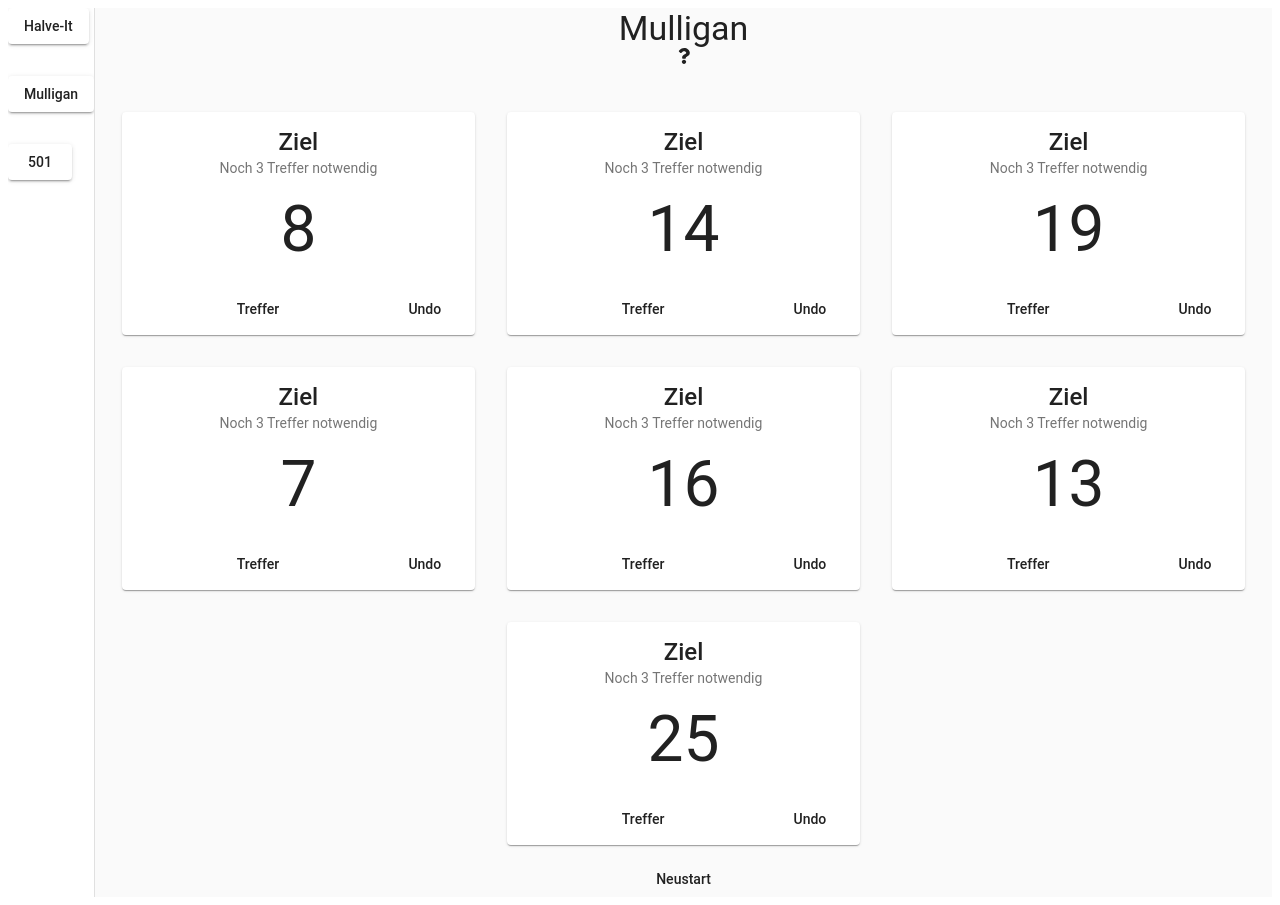
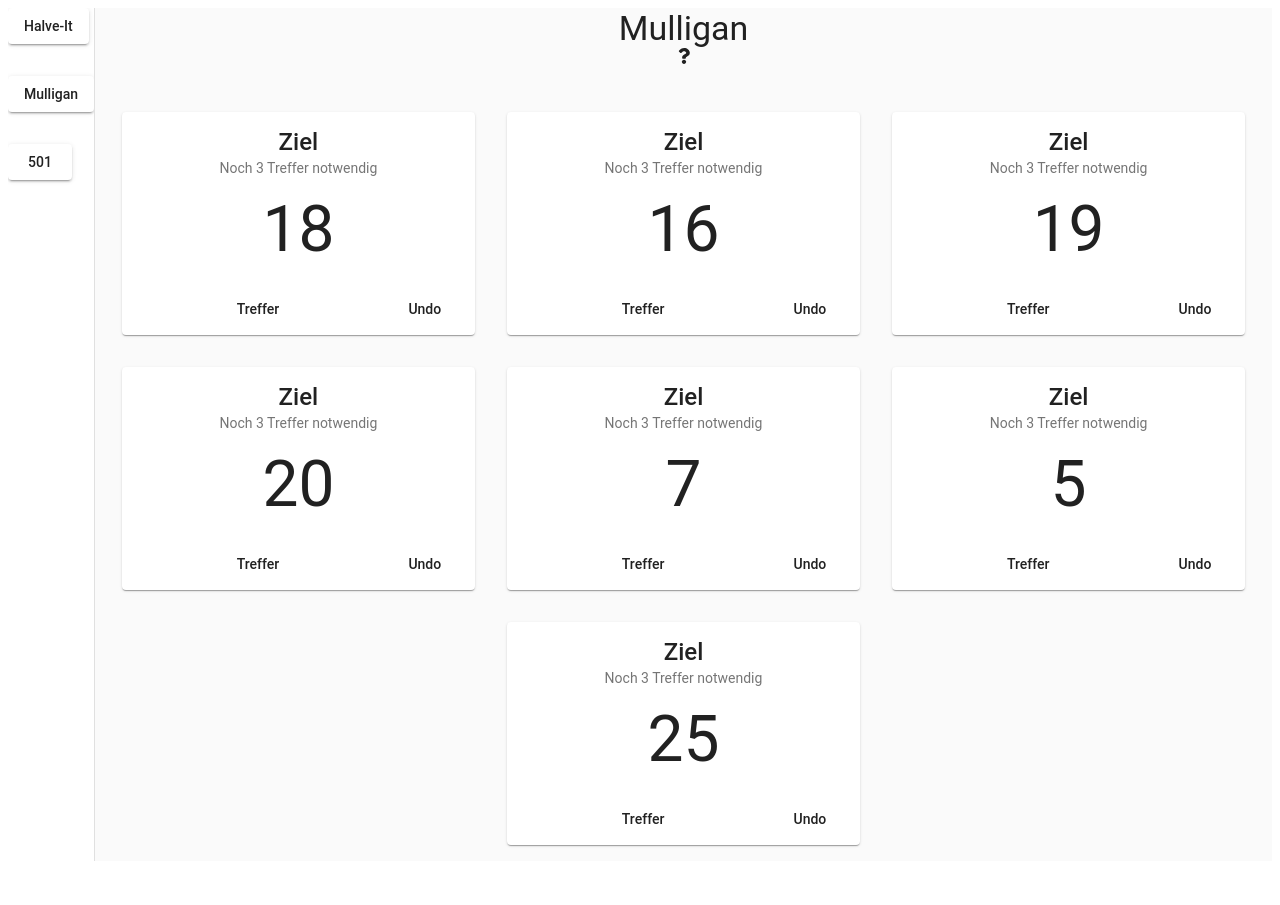
Before and after one commit to rehne93/web-dart-games, an Angular app: page /mulligan in a window 1280 px wide. After the commit the page ends 869 px from the top, so only its background shows below. Built offline with nearby package versions, Linux system fonts and the light colour scheme.

Commit message:
Reset Button in Mulliganservice entfernt

```diff
--- a/src/app/mulligan/mulligan.service.ts
+++ b/src/app/mulligan/mulligan.service.ts
@@ -1,26 +1,22 @@
-import {Injectable} from '@angular/core';
+import { Injectable } from '@angular/core';
 
 @Injectable({
   providedIn: 'root'
 })
 export class MulliganService {
 
-  currentNumbers: number[] = [];
-
-
   constructor() {
   }
 
-
-  public insertNumber(num: number) {
-    this.currentNumbers.push(num);
-  }
-
-  public numberUsed(num: number): boolean {
-    return this.currentNumbers.indexOf(num) !== -1;
-  }
-
-  public resetNumbers() {
-    this.currentNumbers = [];
+  public createNumbers():number[] {
+    const numbers = [];
+    while (numbers.length < 6) {
+      const num = Math.floor(Math.random() * 20 + 1);
+      if (numbers.indexOf(num) === -1) {
+        numbers.push(num);
+      } else {
+      }
+    }
+    return numbers;
   }
 }
--- a/src/app/mulligan/mulligan/mulligan.component.html
+++ b/src/app/mulligan/mulligan/mulligan.component.html
@@ -7,11 +7,9 @@
   </div>
 
   <div class="flex-center" style="flex-wrap: wrap">
-    <ng-container *ngFor="let i of [1,2,3,4,5,6]">
-      <app-number-field style="flex: 0 1 30%; margin: 1rem"></app-number-field>
+    <ng-container *ngFor="let i of this.numberHelpArray">
+      <app-number-field style="flex: 0 1 30%; margin: 1rem" [value]="this.shownNumbers[i]"></app-number-field>
     </ng-container>
-    <app-number-field style="flex: 0 1 30%; margin: 1rem" [isBull]="true"></app-number-field>
+    <app-number-field style="flex: 0 1 30%; margin: 1rem" [isBull]="true" ></app-number-field>
   </div>
-  <!-- TODO FIX ME -->
-  <button mat-button (click)="refresh()">Neustart</button>
 </div>
--- a/src/app/mulligan/mulligan/mulligan.component.ts
+++ b/src/app/mulligan/mulligan/mulligan.component.ts
@@ -1,5 +1,6 @@
 import {Component, OnInit} from '@angular/core';
 import {faQuestion} from '@fortawesome/free-solid-svg-icons';
+import { MulliganService } from '../mulligan.service';
 
 @Component({
   selector: 'app-mulligan',
@@ -8,18 +9,18 @@ import {faQuestion} from '@fortawesome/free-solid-svg-icons';
 })
 export class MulliganComponent implements OnInit {
 
+
+  public shownNumbers: number[] = [];
+  public numberHelpArray: number[] = [0,1,2,3,4,5];
   readonly ANLEITUNG = 'Beim Mulligan ist das Ziel, bei allen 6 Zahlen das Trippel sowie das Bulls-Eye je drei mal zu treffen. Für Anfänger können auch die Einzelzahlen drei Mal getroffen werden. ';
   questionIcon = faQuestion;
 
-  constructor() {
+  constructor(private mulliganService: MulliganService) {
   }
 
   ngOnInit(): void {
+    this.shownNumbers = [... this.mulliganService.createNumbers()];
   }
 
 
-  refresh() {
-    window.location.reload();
-  }
-
 }
--- a/src/app/mulligan/number-field/number-field.component.ts
+++ b/src/app/mulligan/number-field/number-field.component.ts
@@ -10,6 +10,8 @@ export class NumberFieldComponent implements OnInit {
 
 
   @Input() isBull: boolean = false;
+
+  @Input() value: number = 0;
 
   /**
    * Anzuvisierende Nummer
@@ -30,15 +32,10 @@ export class NumberFieldComponent implements OnInit {
     if (this.isBull) {
       this.targetNumber = 25;
       return;
+    } else{
+      this.targetNumber = this.value;
     }
-    const num = Math.floor(Math.random() * 20 + 1);
-    if (!this.mulliganService.numberUsed(num)) {
-      this.targetNumber = num;
-      this.mulliganService.insertNumber(this.targetNumber);
-      return;
-    } else {
-      this.ngOnInit();
-    }
+
   }
 
 
```
